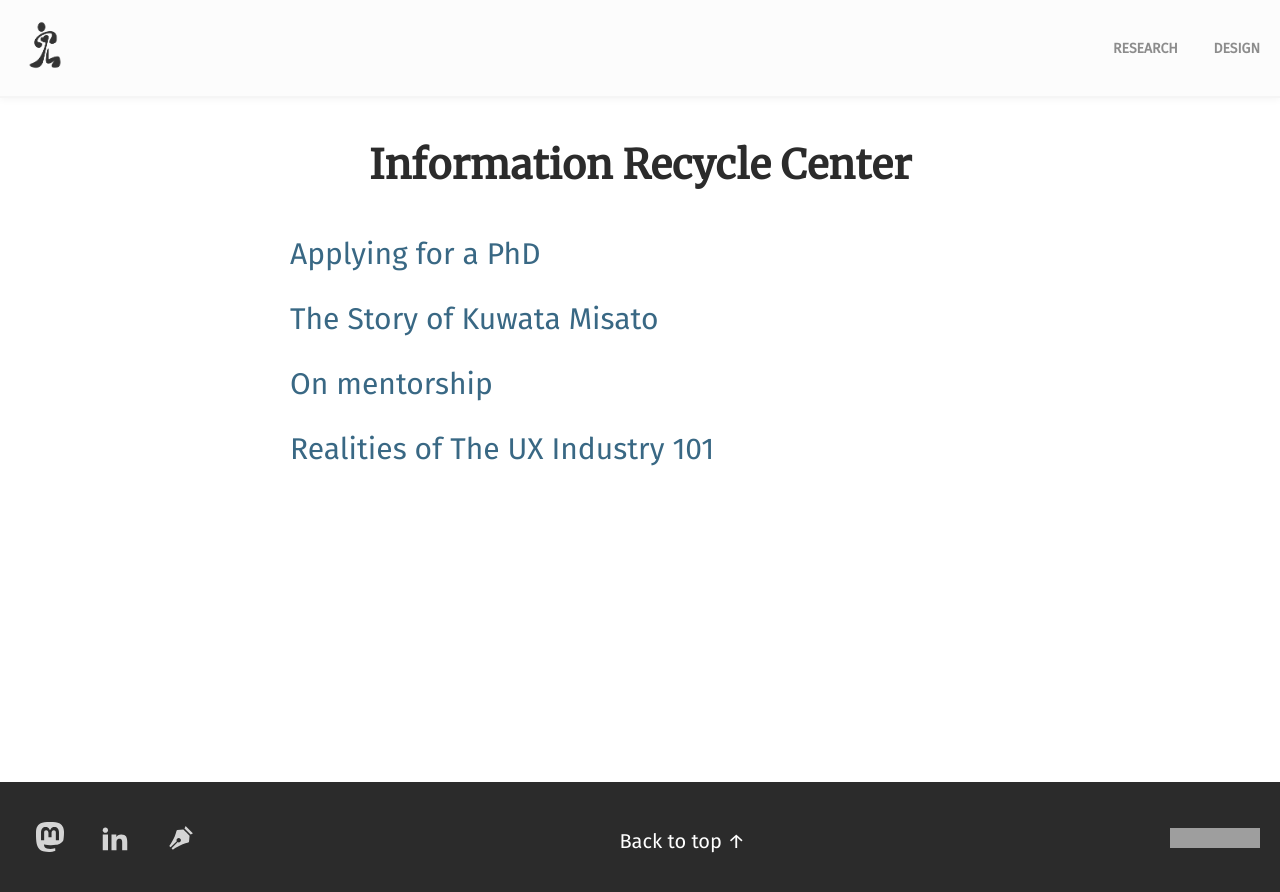
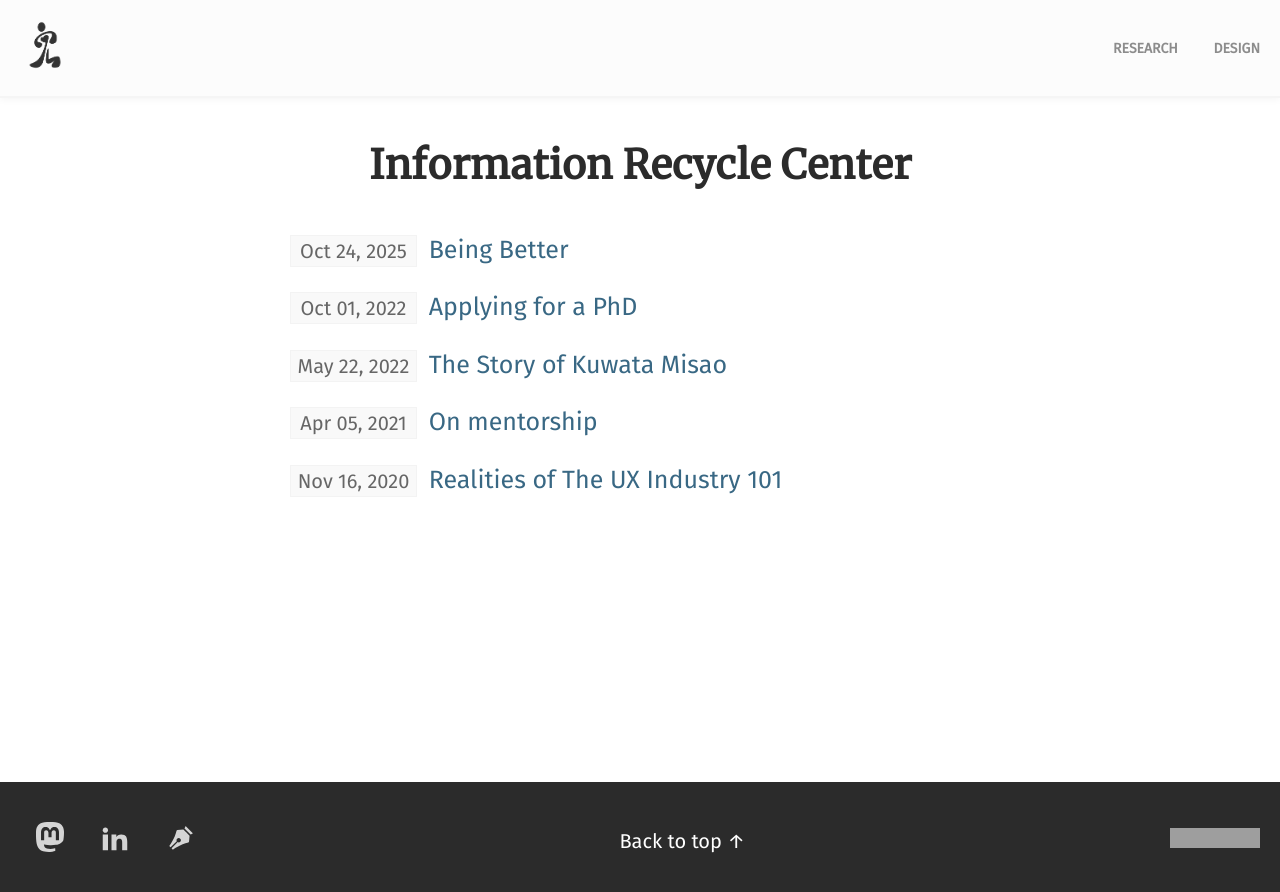
Before and after one commit to scorchingoyster/scorchingoyster.github.io, a Jekyll site: the page built from blog.html, in a window 1280 px wide. Shown: the top 892 px of the page. Built offline with Jekyll 4.4.1, drawn with Linux system fonts in a browser that asks for light colours; grey boxes are pictures that could not be loaded.

Commit message:
Update blog

```diff
--- a/_posts/2021-05-18-kuwata.markdown
+++ b/_posts/2021-05-18-kuwata.markdown
@@ -1,8 +1,8 @@
 ---
 layout: post
-title:  "The Story of Kuwata Misato"
+title:  "The Story of Kuwata Misao"
 date:   2022-05-22
-categories: jekyll update
+categories: story life-lesson
 ---
 
 # {{ page.title }}
--- a/assets/css/partials/_blog.scss
+++ b/assets/css/partials/_blog.scss
@@ -17,8 +17,18 @@
   width: 100%;
   & > a {
     margin: 0.5rem 0;
-    font-size: 1.5rem;
+    font-size: 1.25rem;
     border: none !important;
+  }
+  .post-date {
+    display: inline-block;
+    font-size: 1rem;
+    color: #666;
+    border: 1px solid #f3f3f3;
+    background-color: #f9f9f9;
+    width: 125px;
+    text-align: center;
+    margin-right: 0.25rem;
   }
 }
 
@@ -62,4 +72,7 @@
     margin: 1rem 0;
     color: #666;
   }
+  blockquote + blockquote {
+    margin-top: -1.25rem;
+  }
 }
--- a/blog.html
+++ b/blog.html
@@ -5,6 +5,6 @@ permalink: /blog
 ---
 
 {% for post in site.posts %}
-<a href="{{ post.url }}">{{ post.title }}</a>
+<a href="{{ post.url }}"><span class="post-date">{{ post.date | date: "%b %d, %Y" }}</span> {{ post.title }}</a>
 
 {% endfor %}
--- a/index.html
+++ b/index.html
@@ -1,6 +1,6 @@
 ---
 layout: master
-title: HYD™
+title: Hong's Appropriately Interesting Site
 permalink: /
 class: about
 ---
```
Also changed, not shown: _posts/2025-10-24-being-better.markdown (added, +35 -0 lines).
